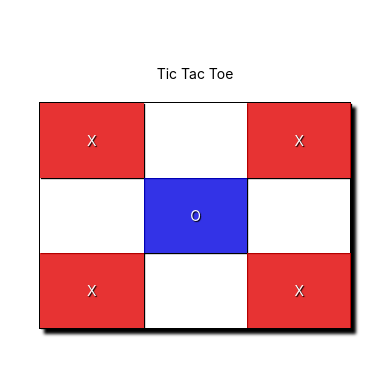
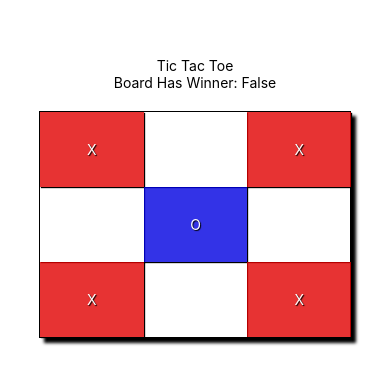
Before and after one commit to Wolven531/Tic-Tac-Native, a React Native app: screen / in a window 390 px wide. Shown: the part 225-610 px from the top of the page. Built offline with nearby package versions, Linux system fonts and the light colour scheme.

Commit message:
Introduce boardHasWInner to App

```diff
--- a/App.js
+++ b/App.js
@@ -19,9 +19,14 @@ export default class App extends React.Component {
 		return (
 			<View style={styles.container}>
 				<Text>Tic Tac Toe</Text>
+				<Text>Board Has Winner: {this.boardHasWinner() ? 'True' : 'False'}</Text>
 				<Grid gridRows={this.state.gridRows} onGridUpdated={this.onGridUpdated} />
 			</View>
 		)
+	}
+
+	boardHasWinner = () => {
+		return false
 	}
 
 	onGridUpdated = updatedGrid => this.setState({gridRows: updatedGrid})
```
